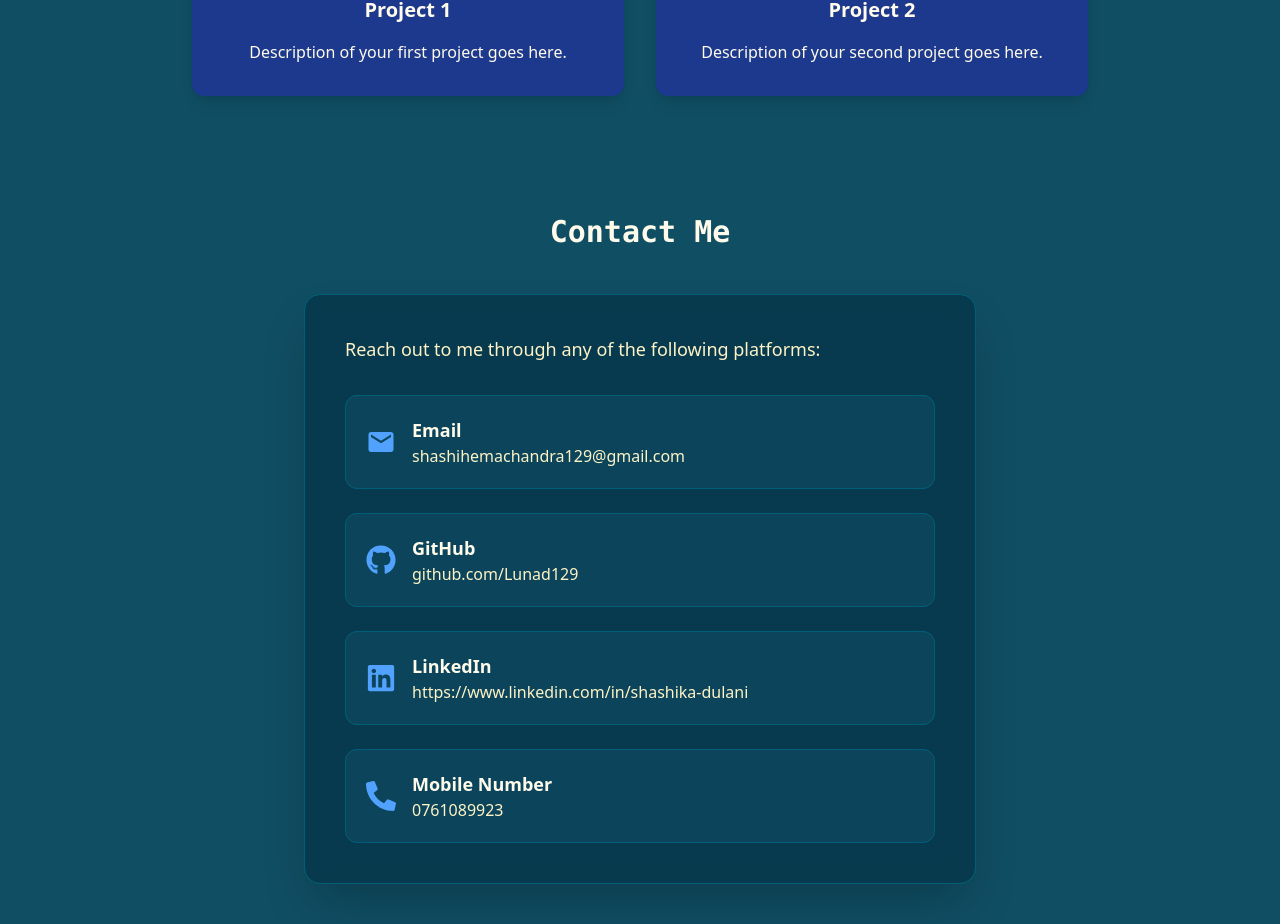
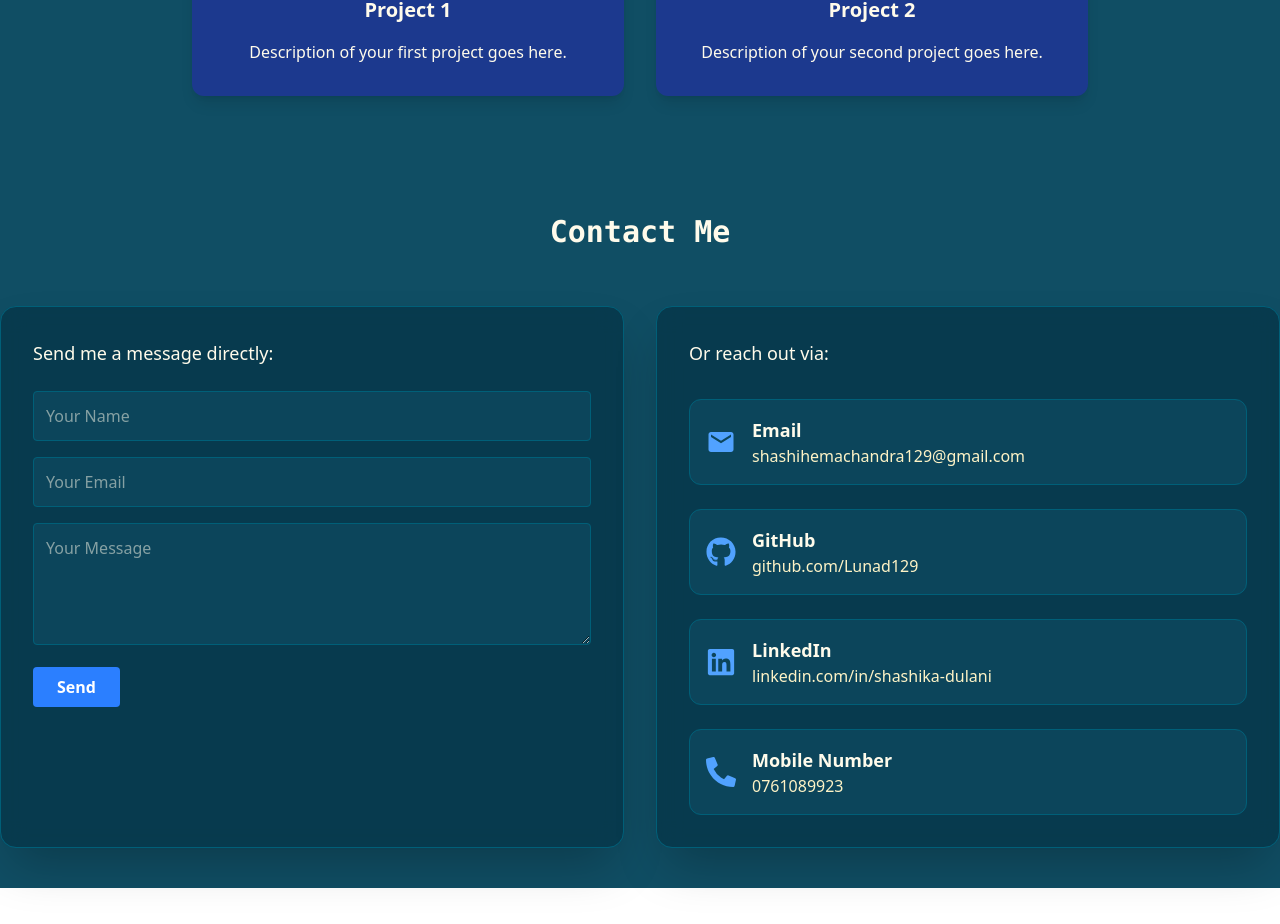
Before and after one commit to Lunad129/webportfolio, a React (Vite) app: page / in a window 1280 px wide. Shown: the part 2428-3352 px from the top of the page. After the commit the page ends 3316 px from the top, so only its background shows below. Built offline with nearby package versions, Linux system fonts and the light colour scheme.

Commit message:
style: implement email sending functionality in contact component with emailjs

```diff
--- a/src/components/contact.jsx
+++ b/src/components/contact.jsx
@@ -1,20 +1,48 @@
-import React from 'react'
 import { MdEmail } from "react-icons/md";
 import { FaGithub, FaLinkedin, FaPhoneAlt } from "react-icons/fa";
+import React, { useRef, useState } from 'react'
+import emailjs from 'emailjs-com';
 
 const contact = () => {
+  const form = useRef();
+  const [sent, setSent] = useState(false);
+
+  const sendEmail = (e) => {
+    e.preventDefault();
+    emailjs.sendForm(
+      'service_h95ndh4',
+      'template_3ftbxai',
+      form.current,
+      'izwsp8znjwg0vD98W'
+    ).then((result) => {
+      setSent(true);
+      form.current.reset();
+    }, (error) => {
+      alert('Failed to send message. Please try again.');
+    });
+  };
+
   return (
-    <section id="contact" className="bg-cyan-900 flex flex-col justify-center items-center min-h-[40vh] py-10">
-        <h1 className="font-mono text-amber-50 text-3xl text-center mb-6 font-bold mt-6">Contact Me</h1>
-      <div className="bg-cyan-950/70 backdrop-blur-md rounded-2xl shadow-2xl p-10 w-full max-w-2xl mx-auto border border-cyan-800 mt-5">
-
-        <p className="text-lg text-amber-100 mb-8">Reach out to me through any of the following platforms:</p>
-
-        <div className="space-y-6">
-          {/* Email */}
+    <section id="contact" className="bg-cyan-900 flex flex-col items-center min-h-[40vh] py-10">
+      <h1 className="font-mono text-amber-50 text-3xl text-center mb-8 font-bold mt-6">Contact Me</h1>
+      <div className="flex flex-col lg:flex-row gap-8 w-full max-w-7xl mt-6">
+        {/* Left: Contact Form */}
+        <div className="flex-1 bg-cyan-950/70 backdrop-blur-md rounded-2xl shadow-2xl p-8 border border-cyan-800">
+          <p className="text-lg text-amber-50 mb-6">Send me a message directly:</p>
+          <form ref={form} onSubmit={sendEmail} className="space-y-4">
+            <input name="user_name" type="text" placeholder="Your Name" required className="w-full p-3 rounded bg-cyan-900/60 text-amber-50 border border-cyan-800" />
+            <input name="user_email" type="email" placeholder="Your Email" required className="w-full p-3 rounded bg-cyan-900/60 text-amber-50 border border-cyan-800" />
+            <textarea name="message" placeholder="Your Message" required className="w-full p-3 rounded bg-cyan-900/60 text-amber-50 border border-cyan-800" rows={4}></textarea>
+            <button type="submit" className="bg-blue-500 hover:bg-blue-600 text-white font-bold py-2 px-6 rounded transition">Send</button>
+            {sent && <p className="text-green-400 mt-2">Message sent!</p>}
+          </form>
+        </div>
+        {/* Right: Contact Links */}
+        <div className="flex-1 bg-cyan-950/70 backdrop-blur-md rounded-2xl shadow-2xl p-8 border border-cyan-800 flex flex-col gap-6 justify-center">
+          <p className="text-lg text-amber-50 mb-2">Or reach out via:</p>
           <a
             href="mailto:shashihemachandra129@gmail.com"
-            className="flex items-center gap-4 bg-cyan-900/60 border border-cyan-800 rounded-xl p-5 transition hover:bg-cyan-900/80 focus:outline-none focus:ring-2 focus:ring-blue-400"
+            className="flex items-center gap-4 bg-cyan-900/60 border border-cyan-800 rounded-xl p-4 transition hover:bg-cyan-900/80 focus:outline-none"
             target="_blank"
             rel="noopener noreferrer"
           >
@@ -24,10 +52,9 @@ const contact = () => {
               <div className="text-amber-100 text-base">shashihemachandra129@gmail.com</div>
             </div>
           </a>
-          {/* GitHub */}
           <a
             href="https://github.com/Lunad129"
-            className="flex items-center gap-4 bg-cyan-900/60 border border-cyan-800 rounded-xl p-5 transition hover:bg-cyan-900/80 focus:outline-none focus:ring-2 focus:ring-blue-400"
+            className="flex items-center gap-4 bg-cyan-900/60 border border-cyan-800 rounded-xl p-4 transition hover:bg-cyan-900/80 focus:outline-none"
             target="_blank"
             rel="noopener noreferrer"
           >
@@ -37,23 +64,21 @@ const contact = () => {
               <div className="text-amber-100 text-base">github.com/Lunad129</div>
             </div>
           </a>
-          {/* LinkedIn */}
           <a
             href="https://www.linkedin.com/in/shashika-dulani"
-            className="flex items-center gap-4 bg-cyan-900/60 border border-cyan-800 rounded-xl p-5 transition hover:bg-cyan-900/80 focus:outline-none focus:ring-2 focus:ring-blue-400"
+            className="flex items-center gap-4 bg-cyan-900/60 border border-cyan-800 rounded-xl p-4 transition hover:bg-cyan-900/80 focus:outline-none"
             target="_blank"
             rel="noopener noreferrer"
           >
             <FaLinkedin className="text-3xl text-blue-400" />
             <div>
               <div className="text-lg font-bold text-amber-50">LinkedIn</div>
-              <div className="text-amber-100 text-base">https://www.linkedin.com/in/shashika-dulani</div>
+              <div className="text-amber-100 text-base">linkedin.com/in/shashika-dulani</div>
             </div>
           </a>
-          {/* Mobile Number */}
           <a
             href="tel:0761089923"
-            className="flex items-center gap-4 bg-cyan-900/60 border border-cyan-800 rounded-xl p-5 transition hover:bg-cyan-900/80 focus:outline-none focus:ring-2 focus:ring-blue-400"
+            className="flex items-center gap-4 bg-cyan-900/60 border border-cyan-800 rounded-xl p-4 transition hover:bg-cyan-900/80 focus:outline-none"
           >
             <FaPhoneAlt className="text-3xl text-blue-400" />
             <div>
```
